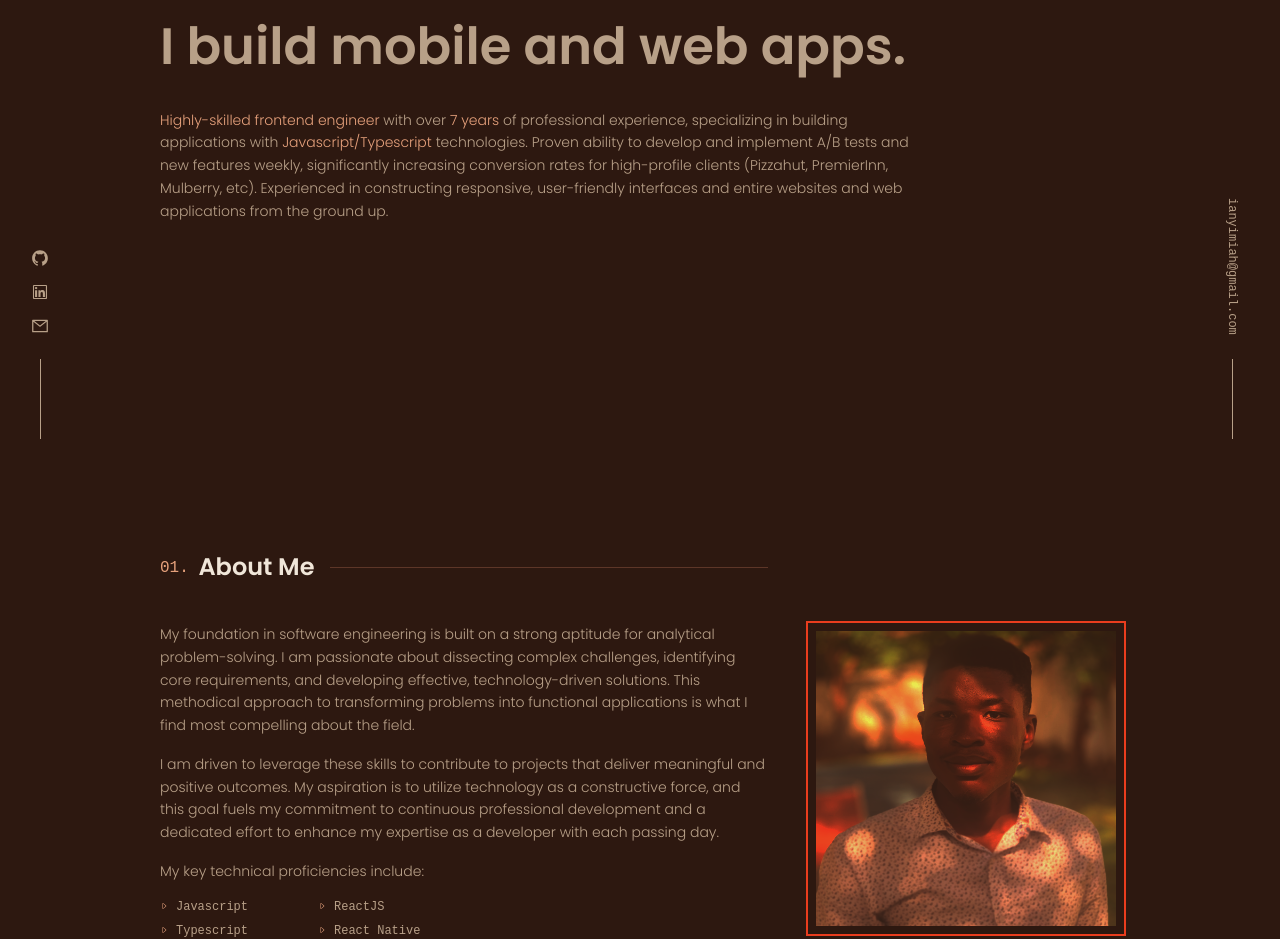
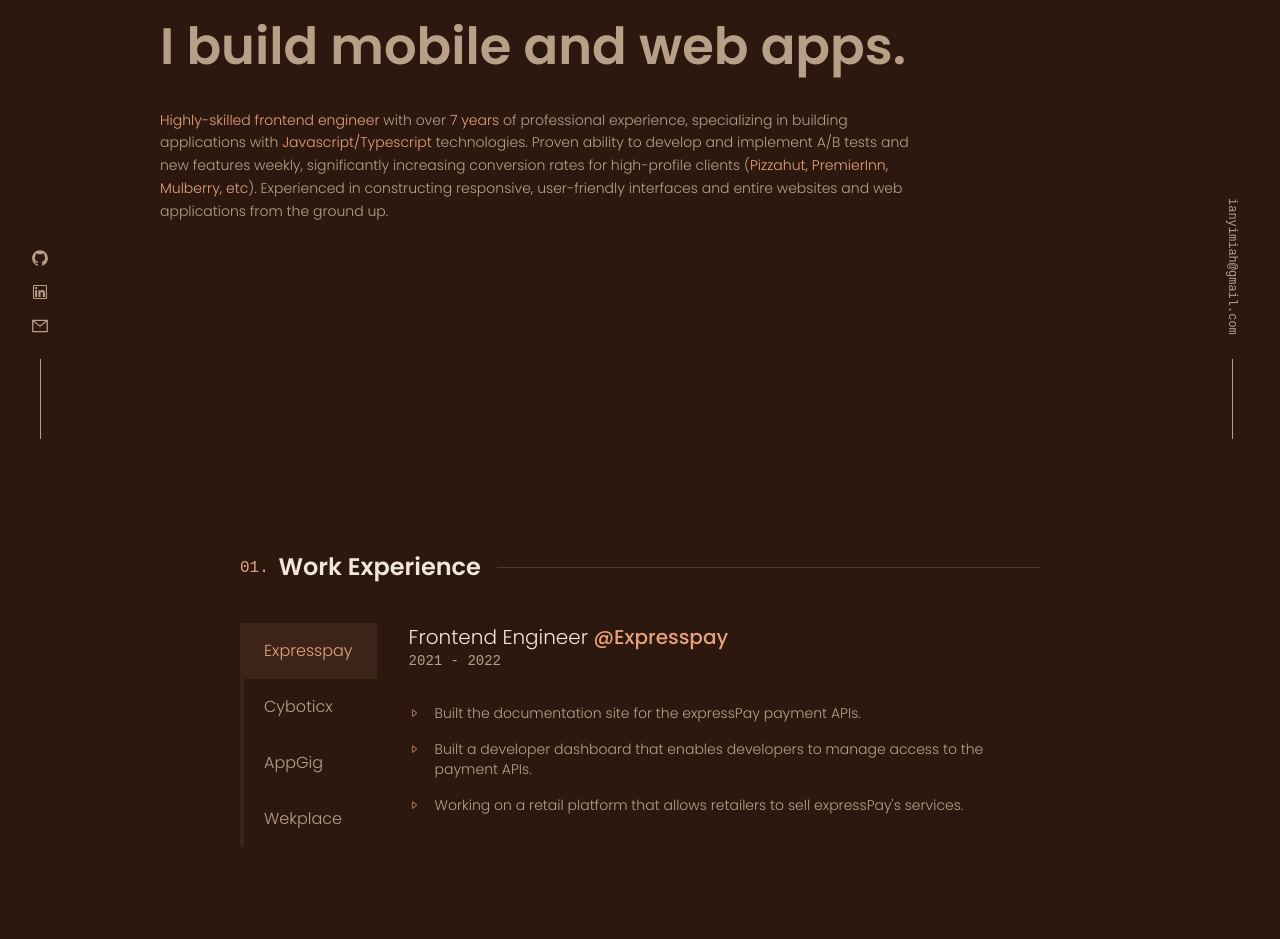
Before and after one commit to iandev096/portfolio-brittany-chiang, a Next.js app: page / in a window 1280 px wide. Shown: the part 361-1300 px from the top of the page. Built offline with nearby package versions, Linux system fonts and the light colour scheme; a web font is replaced by a local one; what tailwindcss-debug-screens would draw is missing.

Commit message:
refactor: update section headings and improve layout consistency across components

```diff
--- a/components/forPages/home/AboutMe/index.tsx
+++ b/components/forPages/home/AboutMe/index.tsx
@@ -13,7 +13,7 @@ export default function AboutMe({}: Props) {
     <div>
       <div className="flex flex-col sm:flex-row justify-between">
         <div className="text-sm space-y-4 sm:w-8/12 sm:mr-12">
-          <SectionHeading prepend="01" title="About Me" />
+          <SectionHeading prepend="03" title="About Me" />
           <p className="leading-relaxed">
             My foundation in software engineering is built on a strong aptitude
             for analytical problem-solving. I am passionate about dissecting
@@ -45,10 +45,10 @@ export default function AboutMe({}: Props) {
 
         {/* IMAGE */}
         <div className="sm:w-4/12 sm:mt-20">
-          <div className="w-4/6 min-w-[180px] max-w-[300px] mx-auto mt-4 sm:m-0 sm:w-full bg-light opacity-90 mix-blend-color-dodge hover:mix-blend-normal outline outline-2 outline-offset-8 outline-secondary hover:outline-gray-dark">
+          <div className="w-4/6 min-w-[180px] max-w-[300px] mx-auto mt-4 sm:m-0 sm:w-full  outline outline-2 outline-offset-8  hover:outline-secondary outline-gray-dark">
             <img
-              className="h-full w-full brightness-95"
-              src="/images/me.jpg"
+              className="h-full w-full brightness-95 opacity-80"
+              src="/images/me2.jpg"
               alt="Isaac Anyimiah"
             />
           </div>
--- a/components/forPages/home/Contact/index.tsx
+++ b/components/forPages/home/Contact/index.tsx
@@ -1,20 +1,22 @@
-import React from "react";
+import Button from "../../../Button";
 import SectionHeading from "../../../Typography/SectionHeading";
-import TechItem from "../../../TechItem";
-import Button from "../../../Button";
 
-interface Props { }
+interface Props {}
 
-export default function Contact({ }: Props) {
+export default function Contact({}: Props) {
   return (
     <div>
       <div className="text-sm space-y-4 sm:w-8/12 mx-auto">
-        <SectionHeading prepend="01" title="Contact Me" />
+        <SectionHeading prepend="04" title="Contact Me" />
         <p className="text-sm font-mono font-medium py-4 leading-relaxed text-secondary">
           Want to work with me or get to know me more? Click the button below.
         </p>
         <div className="pt-8 flex justify-end">
-          <Button onClick={() => window?.open('mailto:ianyimiah@gmail.com')} className="w-full" size="lg">
+          <Button
+            onClick={() => window?.open("mailto:ianyimiah@gmail.com")}
+            className="w-full"
+            size="lg"
+          >
             Contact
           </Button>
         </div>
--- a/components/forPages/home/Intro/index.tsx
+++ b/components/forPages/home/Intro/index.tsx
@@ -15,9 +15,12 @@ export default function Intro({}: Props) {
         <span className="text-secondary">Javascript/Typescript</span>{" "}
         technologies. Proven ability to develop and implement A/B tests and new
         features weekly, significantly increasing conversion rates for
-        high-profile clients (Pizzahut, PremierInn, Mulberry, etc). Experienced
-        in constructing responsive, user-friendly interfaces and entire websites
-        and web applications from the ground up.
+        high-profile clients (
+        <span className="text-secondary">
+          Pizzahut, PremierInn, Mulberry, etc
+        </span>
+        ). Experienced in constructing responsive, user-friendly interfaces and
+        entire websites and web applications from the ground up.
       </p>
     </div>
   );
--- a/components/forPages/home/WorkExperience/index.tsx
+++ b/components/forPages/home/WorkExperience/index.tsx
@@ -1,4 +1,3 @@
-import React from "react";
 import TabView from "../../../TabView";
 import SectionHeading from "../../../Typography/SectionHeading";
 
@@ -7,7 +6,7 @@ interface Props {}
 export default function WorkExperience({}: Props) {
   return (
     <div className="md:w-11/12 lg:w-10/12 mx-auto">
-      <SectionHeading prepend="02" title="Work Experience" />
+      <SectionHeading prepend="01" title="Work Experience" />
       <TabView />
     </div>
   );
--- a/components/forPages/home/Works/index.tsx
+++ b/components/forPages/home/Works/index.tsx
@@ -1,15 +1,14 @@
-import React from "react";
-import SectionHeading from "../../../Typography/SectionHeading";
-import ProjectItem from "../../../ProjectItem";
 import { OTHER_PROJ_ITEMS, PROJECT_ITEMS } from "../../../../data";
 import ProjectCard from "../../../ProjectCard";
+import ProjectItem from "../../../ProjectItem";
+import SectionHeading from "../../../Typography/SectionHeading";
 
-interface Props { }
+interface Props {}
 
-export default function Works({ }: Props) {
+export default function Works({}: Props) {
   return (
     <div>
-      <SectionHeading prepend="03" title="Projects I have Worked on" />
+      <SectionHeading prepend="02" title="Projects I have Worked on" />
       <div className="space-y-28 pt-10">
         {PROJECT_ITEMS.map((item, idx) => (
           <ProjectItem reverse={idx % 2 !== 0} {...item} key={item.title} />
@@ -17,7 +16,7 @@ export default function Works({ }: Props) {
       </div>
 
       <div className="mt-28">
-        <SectionHeading prepend="03.5" title="Other Noteworthy Projects" />
+        <SectionHeading prepend="02.5" title="Other Noteworthy Projects" />
         <div className="grid grid-cols-1 md:grid-cols-2 gap-4">
           {OTHER_PROJ_ITEMS.map((item, idx) => (
             <ProjectCard {...item} key={item.title} />
--- a/pages/index.tsx
+++ b/pages/index.tsx
@@ -18,11 +18,6 @@ export default function Home() {
         <Intro />
       </section>
 
-      {/* ABOUT ME */}
-      <section id="about" className="py-28">
-        <AboutMe />
-      </section>
-
       {/* PAST WORK EXPERIENCE */}
       <section id="experience" className="py-28">
         <WorkExperience />
@@ -31,6 +26,11 @@ export default function Home() {
       {/* works */}
       <section id="work" className="py-28">
         <Works />
+      </section>
+
+      {/* ABOUT ME */}
+      <section id="about" className="py-28">
+        <AboutMe />
       </section>
 
       {/* contact me */}
```
